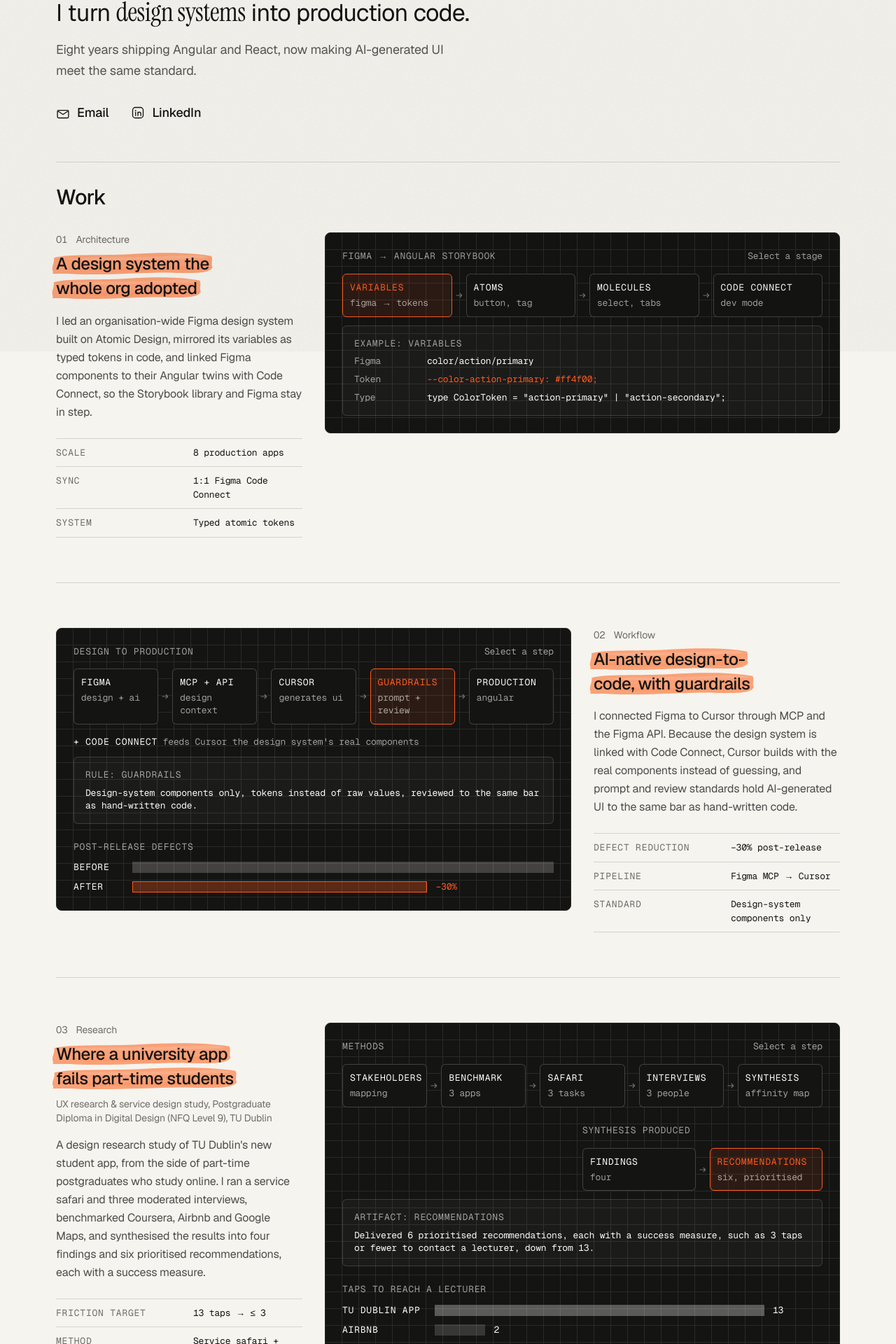
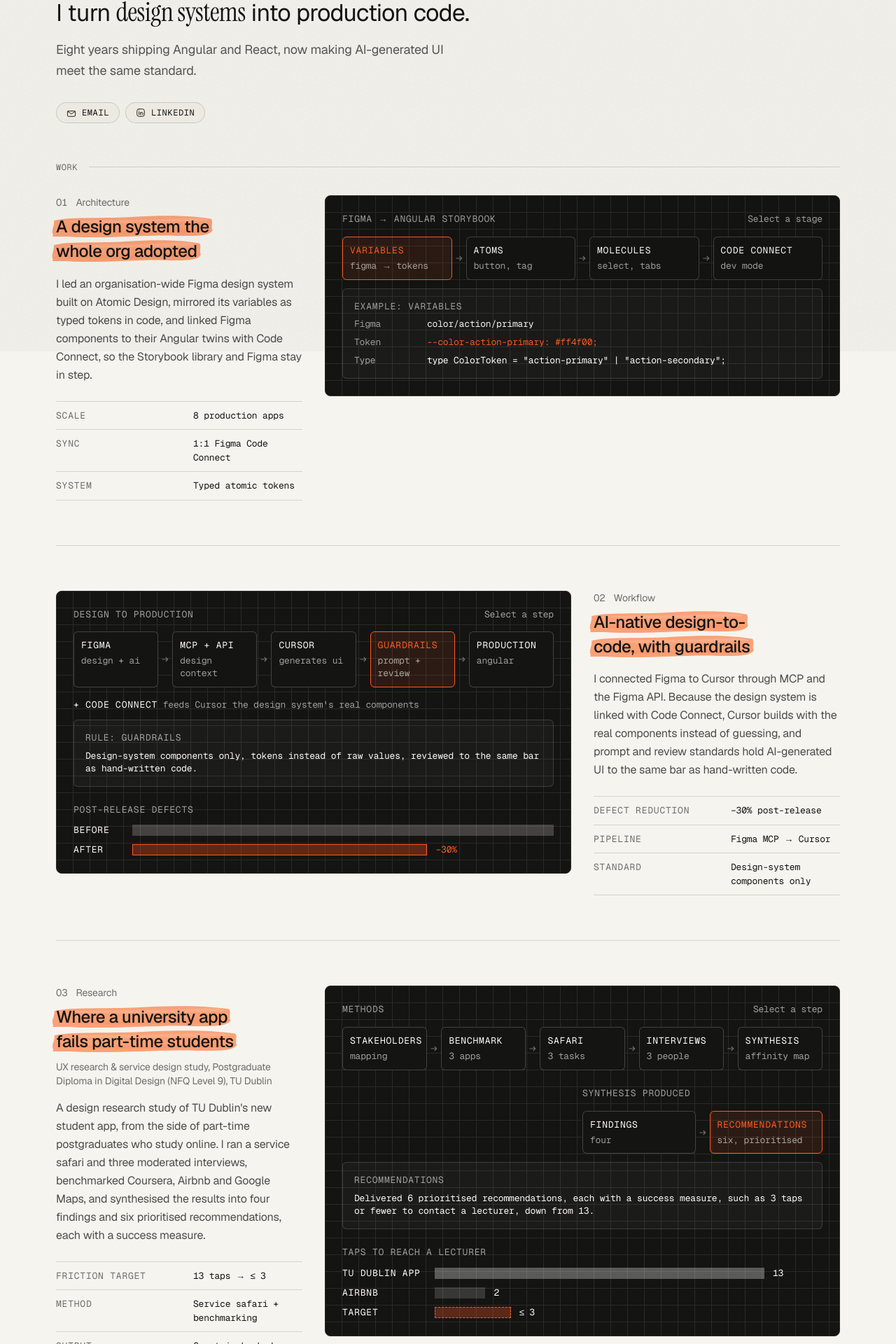
Before and after one commit to eoincro/Portfolio, a Next.js app: page / in a window 1280 px wide. Shown: the part 298-2218 px from the top of the page at 70% size. Built offline with nearby package versions, Linux system fonts and the light colour scheme.

Commit message:
Pill contact links, Swiss section rule for Work, simpler research drawer heading
Co-authored-by: Cursor <cursoragent@cursor.com>

```diff
--- a/components/portfolio/ContactLinks.tsx
+++ b/components/portfolio/ContactLinks.tsx
@@ -4,16 +4,18 @@ import { ContactIcon } from "./ContactIcons";
 export function ContactLinks({ label, className = "" }: { label: string; className?: string }) {
   return (
     <nav aria-label={label} className={className}>
-      <ul className="flex flex-wrap items-center gap-x-8 gap-y-1 text-base font-medium md:text-lg">
+      <ul className="flex flex-wrap items-center gap-x-2 gap-y-1">
         {contactLinks.map((link) => (
           <li key={link.label}>
             <a
               href={link.href}
               {...(link.external ? { target: "_blank", rel: "noreferrer" } : {})}
-              className="group inline-flex min-h-11 items-center gap-2.5 decoration-signal-strong decoration-2 underline-offset-[6px] hover:underline focus-visible:underline"
+              className="group inline-flex min-h-11 items-center rounded-full"
             >
-              <ContactIcon name={link.icon} />
-              {link.label}
+              <span className="inline-flex items-center gap-2 rounded-full border border-ink/15 bg-[#EFECE4]/50 px-3.5 py-1.5 font-mono text-xs tracking-wider uppercase transition-all duration-150 group-hover:border-ink/50 group-hover:bg-[#EFECE4] group-focus-visible:border-ink/50 [&_svg]:size-3.5">
+                <ContactIcon name={link.icon} />
+                {link.label}
+              </span>
               {link.external && <span className="sr-only">(opens in new tab)</span>}
             </a>
           </li>
--- a/components/portfolio/WorkIndex.tsx
+++ b/components/portfolio/WorkIndex.tsx
@@ -9,13 +9,14 @@ export function WorkIndex() {
   return (
     <section id="work" aria-labelledby="work-title" className="scroll-mt-8">
       <Container>
-        <div className="border-t border-ink/15 pt-8">
-          <h2 id="work-title" className="text-2xl font-medium tracking-[-0.025em] md:text-3xl">
+        <div className="flex items-center gap-4">
+          <h2 id="work-title" className="font-mono text-xs tracking-wider text-ink/60 uppercase">
             Work
           </h2>
+          <span aria-hidden className="h-px flex-1 bg-ink/15" />
         </div>
 
-        <ol className="mt-4 divide-y divide-ink/15 md:mt-0">
+        <ol className="divide-y divide-ink/15">
           {caseStudies.map((study, index) => (
             <li key={study.id} id={`work-${study.id}`} className="scroll-mt-8">
               <article
--- a/components/portfolio/diagrams/ResearchDiagram.tsx
+++ b/components/portfolio/diagrams/ResearchDiagram.tsx
@@ -100,7 +100,7 @@ export function ResearchDiagram() {
         {renderSteps(OUTPUTS)}
       </div>
 
-      <DetailPanel id={panelId} heading={`Artifact: ${active.label}`} panelKey={active.id}>
+      <DetailPanel id={panelId} heading={active.label} panelKey={active.id}>
         <p>{active.artifact}</p>
       </DetailPanel>
 
```
